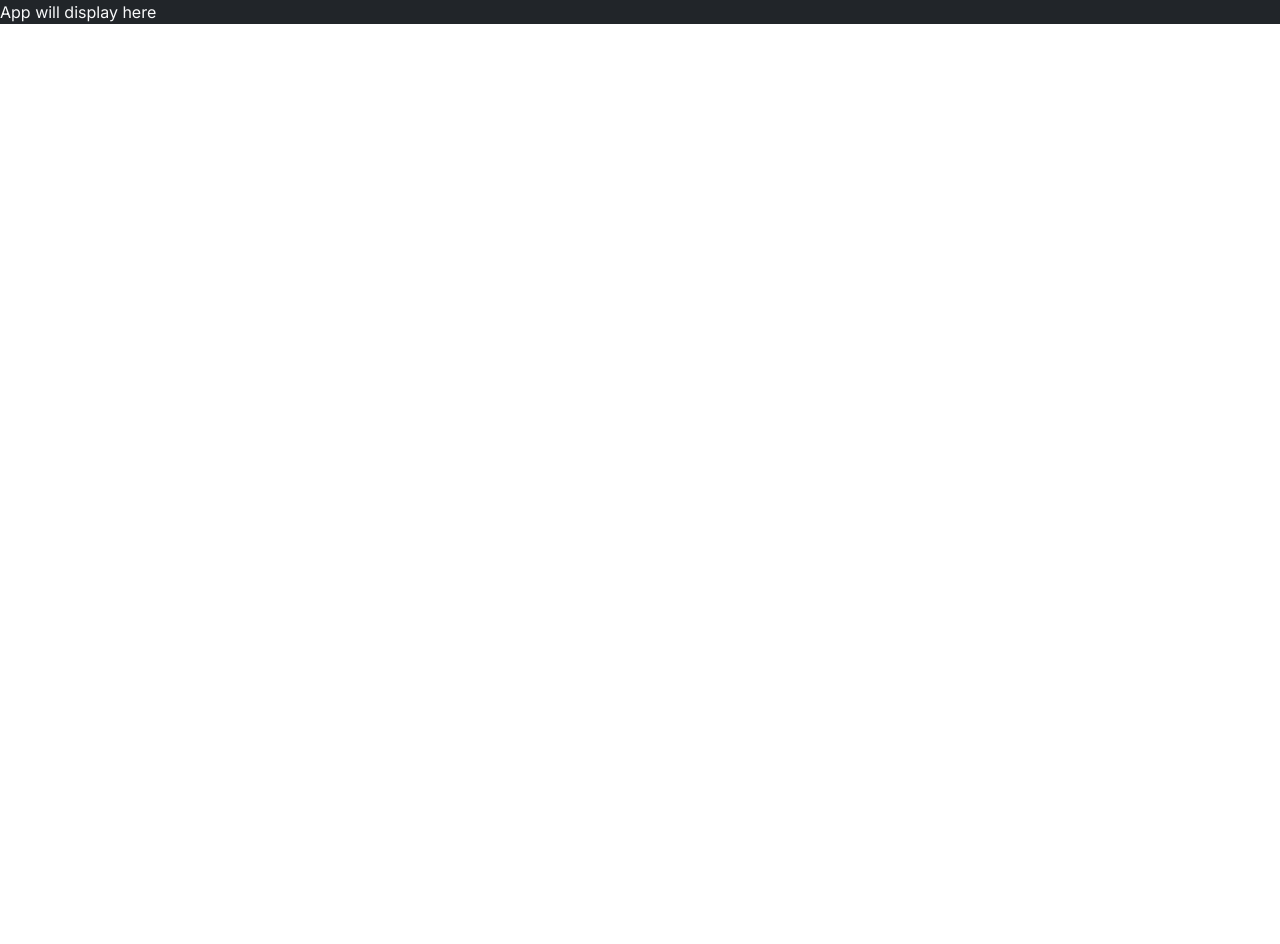
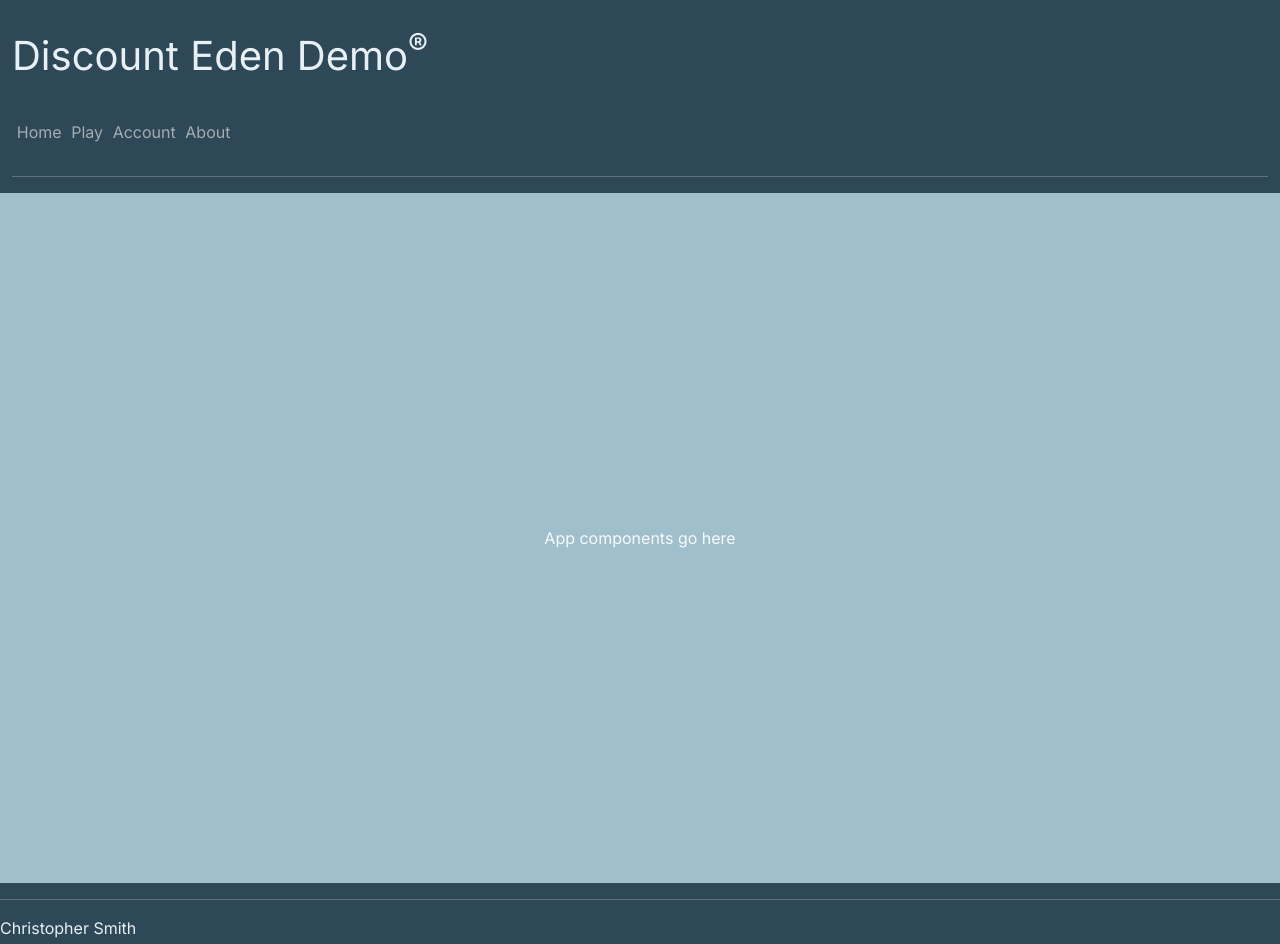
Before and after one commit to CrispyJrIII/startup, a React (Vite) app: page / in a window 1280 px wide. Shown: the top 944 px of the page. Before the commit the page ends 800 px from the top, so only its background shows below. Built offline with nearby package versions, Linux system fonts and the light colour scheme.

Commit message:
Successfully got header and footer elements to display

```diff
--- a/src/app.jsx
+++ b/src/app.jsx
@@ -3,5 +3,41 @@ import 'bootstrap/dist/css/bootstrap.min.css';
 import './app.css';
 
 export default function App() {
-  return <div className="body bg-dark text-light">App will display here</div>;
+  return (
+    <div className="body bg-dark text-light">
+      <header className="container-fluid">
+        <h1 className="h1">
+          Discount Eden Demo<sup>&reg;</sup>
+        </h1>
+
+        <nav className="navbar navbar-dark">
+          <menu className="navbar-nav">
+            <li className="nav-item">
+              <a className="nav-link" href="index.html">Home</a>
+            </li>
+            <li className="nav-item">
+              <a className="nav-link" href="play.html">Play</a>
+            </li>
+            <li className="nav-item">
+              <a className="nav-link" href="account.html">Account</a>
+            </li>
+            <li className="nav-item">
+              <a className="nav-link" href="about.html">About</a>
+            </li>
+          </menu>
+        </nav>
+
+        <hr />
+      </header>
+
+      <main>App components go here</main>
+
+      <footer>
+        <hr />
+        <span className="text-reset">Christopher Smith</span>
+        <br />
+        <a className="text-reset" href="https://github.com/CrispyJrIII/startup">GitHub</a>
+      </footer>
+    </div>
+  );
 }
```
